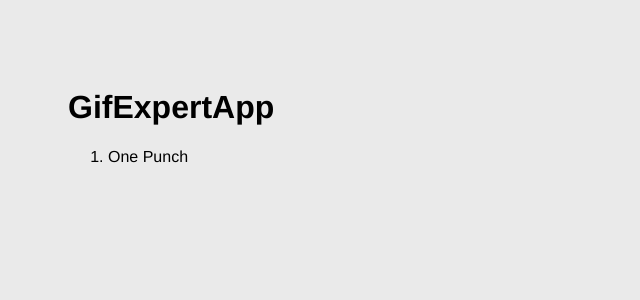
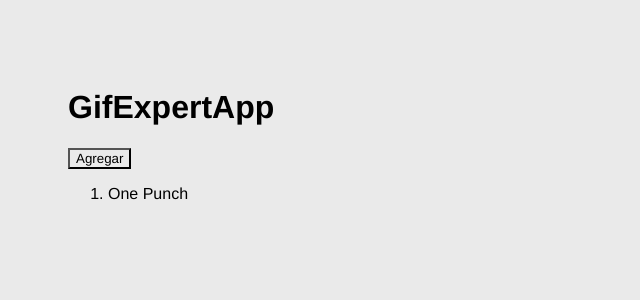
Before and after one commit to LuisVasquez23/curso-react, a React (Vite) app in the folder 04-gif-expert-app/: page / in a window 1280 px wide. Shown: the top 300 px of the page, without its empty margins (0-640 px from the left). Built offline with nearby package versions, Linux system fonts and the light colour scheme.

Commit message:
Agregando evento de agregar categoria

```diff
--- a/04-gif-expert-app/src/GifExpertApp.jsx
+++ b/04-gif-expert-app/src/GifExpertApp.jsx
@@ -2,12 +2,17 @@ import { useState } from "react";
 
 const GifExpertApp = () => {
   const [categories, setCategories] = useState(["One Punch"]);
+
+  const handleAdd = () => {
+    setCategories([...categories, "HunterXHunter"]);
+  };
 
   return (
     <>
       <h1>GifExpertApp</h1>
       {/* input */}
       {/* Listado de Gifs */}
+      <button onClick={handleAdd}>Agregar</button>
       <ol>
         {categories.map((category) => {
           return <li key={category}>{category}</li>;
```
